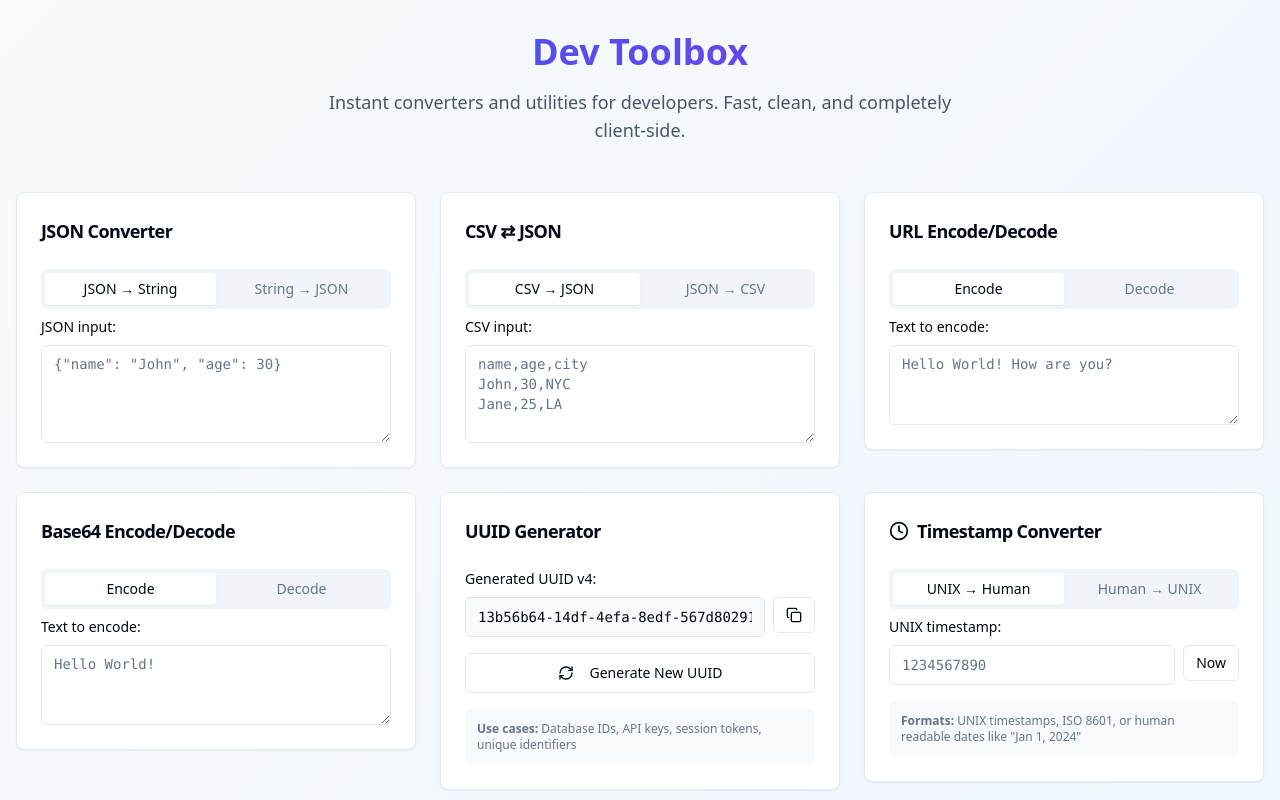
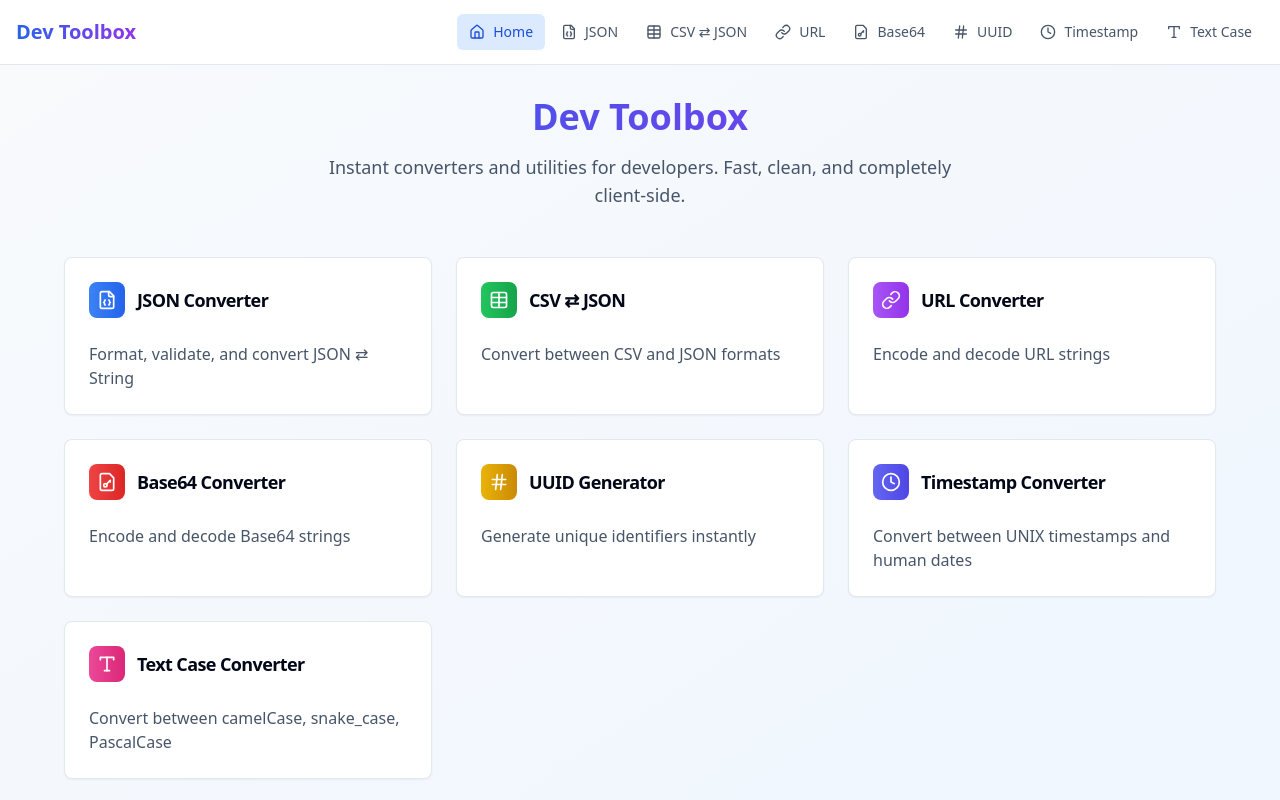
Before and after one commit to ryanjeric/dev-toolbox-quick, a React (Vite) app: page / in a window 1280 px wide. Shown: the top 800 px of the page. Built offline with nearby package versions, Linux system fonts and the light colour scheme.

Commit message:
feat: Implement tool-specific pages and navigation
Create individual pages for each tool and implement a navigation system for easy access.

```diff
--- a/src/App.tsx
+++ b/src/App.tsx
@@ -1,9 +1,18 @@
+
 import { Toaster } from "@/components/ui/toaster";
 import { Toaster as Sonner } from "@/components/ui/sonner";
 import { TooltipProvider } from "@/components/ui/tooltip";
 import { QueryClient, QueryClientProvider } from "@tanstack/react-query";
 import { BrowserRouter, Routes, Route } from "react-router-dom";
+import Navigation from "./components/Navigation";
 import Index from "./pages/Index";
+import JsonPage from "./pages/JsonPage";
+import CsvJsonPage from "./pages/CsvJsonPage";
+import UrlPage from "./pages/UrlPage";
+import Base64Page from "./pages/Base64Page";
+import UuidPage from "./pages/UuidPage";
+import TimestampPage from "./pages/TimestampPage";
+import TextCasePage from "./pages/TextCasePage";
 import NotFound from "./pages/NotFound";
 
 const queryClient = new QueryClient();
@@ -14,9 +23,16 @@ const App = () => (
       <Toaster />
       <Sonner />
       <BrowserRouter>
+        <Navigation />
         <Routes>
           <Route path="/" element={<Index />} />
-          {/* ADD ALL CUSTOM ROUTES ABOVE THE CATCH-ALL "*" ROUTE */}
+          <Route path="/json" element={<JsonPage />} />
+          <Route path="/csv-json" element={<CsvJsonPage />} />
+          <Route path="/url" element={<UrlPage />} />
+          <Route path="/base64" element={<Base64Page />} />
+          <Route path="/uuid" element={<UuidPage />} />
+          <Route path="/timestamp" element={<TimestampPage />} />
+          <Route path="/text-case" element={<TextCasePage />} />
           <Route path="*" element={<NotFound />} />
         </Routes>
       </BrowserRouter>
--- /dev/null
+++ b/src/components/Navigation.tsx
@@ -0,0 +1,80 @@
+
+import { Link, useLocation } from "react-router-dom";
+import {
+  FileJson,
+  Table,
+  Link as LinkIcon,
+  FileKey,
+  Hash,
+  Clock,
+  Type,
+  Home
+} from "lucide-react";
+import { cn } from "@/lib/utils";
+
+const navigationItems = [
+  { name: "Home", path: "/", icon: Home },
+  { name: "JSON", path: "/json", icon: FileJson },
+  { name: "CSV ⇄ JSON", path: "/csv-json", icon: Table },
+  { name: "URL", path: "/url", icon: LinkIcon },
+  { name: "Base64", path: "/base64", icon: FileKey },
+  { name: "UUID", path: "/uuid", icon: Hash },
+  { name: "Timestamp", path: "/timestamp", icon: Clock },
+  { name: "Text Case", path: "/text-case", icon: Type },
+];
+
+const Navigation = () => {
+  const location = useLocation();
+
+  return (
+    <nav className="bg-white border-b border-slate-200 shadow-sm">
+      <div className="container mx-auto px-4">
+        <div className="flex items-center justify-between h-16">
+          <Link to="/" className="text-xl font-bold bg-gradient-to-r from-blue-600 to-purple-600 bg-clip-text text-transparent">
+            Dev Toolbox
+          </Link>
+
+          <div className="hidden md:flex space-x-1">
+            {navigationItems.map((item) => {
+              const Icon = item.icon;
+              const isActive = location.pathname === item.path;
+
+              return (
+                <Link
+                  key={item.path}
+                  to={item.path}
+                  className={cn(
+                    "flex items-center gap-2 px-3 py-2 rounded-md text-sm font-medium transition-colors",
+                    isActive
+                      ? "bg-blue-100 text-blue-700"
+                      : "text-slate-600 hover:text-slate-900 hover:bg-slate-100"
+                  )}
+                >
+                  <Icon className="h-4 w-4" />
+                  {item.name}
+                </Link>
+              );
+            })}
+          </div>
+
+          {/* Mobile menu button - simplified for now */}
+          <div className="md:hidden">
+            <select
+              value={location.pathname}
+              onChange={(e) => window.location.href = e.target.value}
+              className="px-3 py-1 border border-slate-300 rounded-md text-sm"
+            >
+              {navigationItems.map((item) => (
+                <option key={item.path} value={item.path}>
+                  {item.name}
+                </option>
+              ))}
+            </select>
+          </div>
+        </div>
+      </div>
+    </nav>
+  );
+};
+
+export default Navigation;
--- /dev/null
+++ b/src/pages/Base64Page.tsx
@@ -0,0 +1,16 @@
+
+import Base64Converter from "@/components/Base64Converter";
+
+const Base64Page = () => {
+  return (
+    <div className="min-h-screen bg-gradient-to-br from-slate-50 to-blue-50">
+      <div className="container mx-auto px-4 py-8">
+        <div className="max-w-4xl mx-auto">
+          <Base64Converter />
+        </div>
+      </div>
+    </div>
+  );
+};
+
+export default Base64Page;
--- /dev/null
+++ b/src/pages/CsvJsonPage.tsx
@@ -0,0 +1,16 @@
+
+import CsvJsonConverter from "@/components/CsvJsonConverter";
+
+const CsvJsonPage = () => {
+  return (
+    <div className="min-h-screen bg-gradient-to-br from-slate-50 to-blue-50">
+      <div className="container mx-auto px-4 py-8">
+        <div className="max-w-4xl mx-auto">
+          <CsvJsonConverter />
+        </div>
+      </div>
+    </div>
+  );
+};
+
+export default CsvJsonPage;
--- a/src/pages/Index.tsx
+++ b/src/pages/Index.tsx
@@ -1,18 +1,68 @@
 
-import { useState } from "react";
-import { Copy, CheckCircle } from "lucide-react";
-import { Button } from "@/components/ui/button";
+import { Link } from "react-router-dom";
+import {
+  FileJson,
+  Table,
+  Link as LinkIcon,
+  FileKey,
+  Hash,
+  Clock,
+  Type,
+  ArrowRight
+} from "lucide-react";
 import { Card, CardContent, CardHeader, CardTitle } from "@/components/ui/card";
-import { Textarea } from "@/components/ui/textarea";
-import { Input } from "@/components/ui/input";
-import { useToast } from "@/hooks/use-toast";
-import JsonConverter from "@/components/JsonConverter";
-import CsvJsonConverter from "@/components/CsvJsonConverter";
-import UrlConverter from "@/components/UrlConverter";
-import Base64Converter from "@/components/Base64Converter";
-import UuidGenerator from "@/components/UuidGenerator";
-import TimestampConverter from "@/components/TimestampConverter";
-import TextCaseConverter from "@/components/TextCaseConverter";
+
+const tools = [
+  {
+    name: "JSON Converter",
+    description: "Format, validate, and convert JSON ⇄ String",
+    path: "/json",
+    icon: FileJson,
+    color: "from-blue-500 to-blue-600"
+  },
+  {
+    name: "CSV ⇄ JSON",
+    description: "Convert between CSV and JSON formats",
+    path: "/csv-json",
+    icon: Table,
+    color: "from-green-500 to-green-600"
+  },
+  {
+    name: "URL Converter",
+    description: "Encode and decode URL strings",
+    path: "/url",
+    icon: LinkIcon,
+    color: "from-purple-500 to-purple-600"
+  },
+  {
+    name: "Base64 Converter",
+    description: "Encode and decode Base64 strings",
+    path: "/base64",
+    icon: FileKey,
+    color: "from-red-500 to-red-600"
+  },
+  {
+    name: "UUID Generator",
+    description: "Generate unique identifiers instantly",
+    path: "/uuid",
+    icon: Hash,
+    color: "from-yellow-500 to-yellow-600"
+  },
+  {
+    name: "Timestamp Converter",
+    description: "Convert between UNIX timestamps and human dates",
+    path: "/timestamp",
+    icon: Clock,
+    color: "from-indigo-500 to-indigo-600"
+  },
+  {
+    name: "Text Case Converter",
+    description: "Convert between camelCase, snake_case, PascalCase",
+    path: "/text-case",
+    icon: Type,
+    color: "from-pink-500 to-pink-600"
+  }
+];
 
 const Index = () => {
   return (
@@ -29,14 +79,28 @@ const Index = () => {
         </div>
 
         {/* Tools Grid */}
-        <div className="grid gap-6 md:grid-cols-2 lg:grid-cols-3">
-          <JsonConverter />
-          <CsvJsonConverter />
-          <UrlConverter />
-          <Base64Converter />
-          <UuidGenerator />
-          <TimestampConverter />
-          <TextCaseConverter />
+        <div className="grid gap-6 md:grid-cols-2 lg:grid-cols-3 max-w-6xl mx-auto">
+          {tools.map((tool) => {
+            const Icon = tool.icon;
+            return (
+              <Link key={tool.path} to={tool.path}>
+                <Card className="h-full hover:shadow-lg transition-all duration-200 hover:-translate-y-1 cursor-pointer group">
+                  <CardHeader>
+                    <CardTitle className="flex items-center gap-3">
+                      <div className={`p-2 rounded-lg bg-gradient-to-r ${tool.color} text-white`}>
+                        <Icon className="h-5 w-5" />
+                      </div>
+                      <span className="text-lg">{tool.name}</span>
+                      <ArrowRight className="h-4 w-4 ml-auto opacity-0 group-hover:opacity-100 transition-opacity" />
+                    </CardTitle>
+                  </CardHeader>
+                  <CardContent>
+                    <p className="text-slate-600">{tool.description}</p>
+                  </CardContent>
+                </Card>
+              </Link>
+            );
+          })}
         </div>
 
         {/* Footer */}
--- /dev/null
+++ b/src/pages/JsonPage.tsx
@@ -0,0 +1,16 @@
+
+import JsonConverter from "@/components/JsonConverter";
+
+const JsonPage = () => {
+  return (
+    <div className="min-h-screen bg-gradient-to-br from-slate-50 to-blue-50">
+      <div className="container mx-auto px-4 py-8">
+        <div className="max-w-4xl mx-auto">
+          <JsonConverter />
+        </div>
+      </div>
+    </div>
+  );
+};
+
+export default JsonPage;
--- /dev/null
+++ b/src/pages/TextCasePage.tsx
@@ -0,0 +1,16 @@
+
+import TextCaseConverter from "@/components/TextCaseConverter";
+
+const TextCasePage = () => {
+  return (
+    <div className="min-h-screen bg-gradient-to-br from-slate-50 to-blue-50">
+      <div className="container mx-auto px-4 py-8">
+        <div className="max-w-4xl mx-auto">
+          <TextCaseConverter />
+        </div>
+      </div>
+    </div>
+  );
+};
+
+export default TextCasePage;
--- /dev/null
+++ b/src/pages/TimestampPage.tsx
@@ -0,0 +1,16 @@
+
+import TimestampConverter from "@/components/TimestampConverter";
+
+const TimestampPage = () => {
+  return (
+    <div className="min-h-screen bg-gradient-to-br from-slate-50 to-blue-50">
+      <div className="container mx-auto px-4 py-8">
+        <div className="max-w-4xl mx-auto">
+          <TimestampConverter />
+        </div>
+      </div>
+    </div>
+  );
+};
+
+export default TimestampPage;
--- /dev/null
+++ b/src/pages/UrlPage.tsx
@@ -0,0 +1,16 @@
+
+import UrlConverter from "@/components/UrlConverter";
+
+const UrlPage = () => {
+  return (
+    <div className="min-h-screen bg-gradient-to-br from-slate-50 to-blue-50">
+      <div className="container mx-auto px-4 py-8">
+        <div className="max-w-4xl mx-auto">
+          <UrlConverter />
+        </div>
+      </div>
+    </div>
+  );
+};
+
+export default UrlPage;
--- /dev/null
+++ b/src/pages/UuidPage.tsx
@@ -0,0 +1,16 @@
+
+import UuidGenerator from "@/components/UuidGenerator";
+
+const UuidPage = () => {
+  return (
+    <div className="min-h-screen bg-gradient-to-br from-slate-50 to-blue-50">
+      <div className="container mx-auto px-4 py-8">
+        <div className="max-w-4xl mx-auto">
+          <UuidGenerator />
+        </div>
+      </div>
+    </div>
+  );
+};
+
+export default UuidPage;
```
